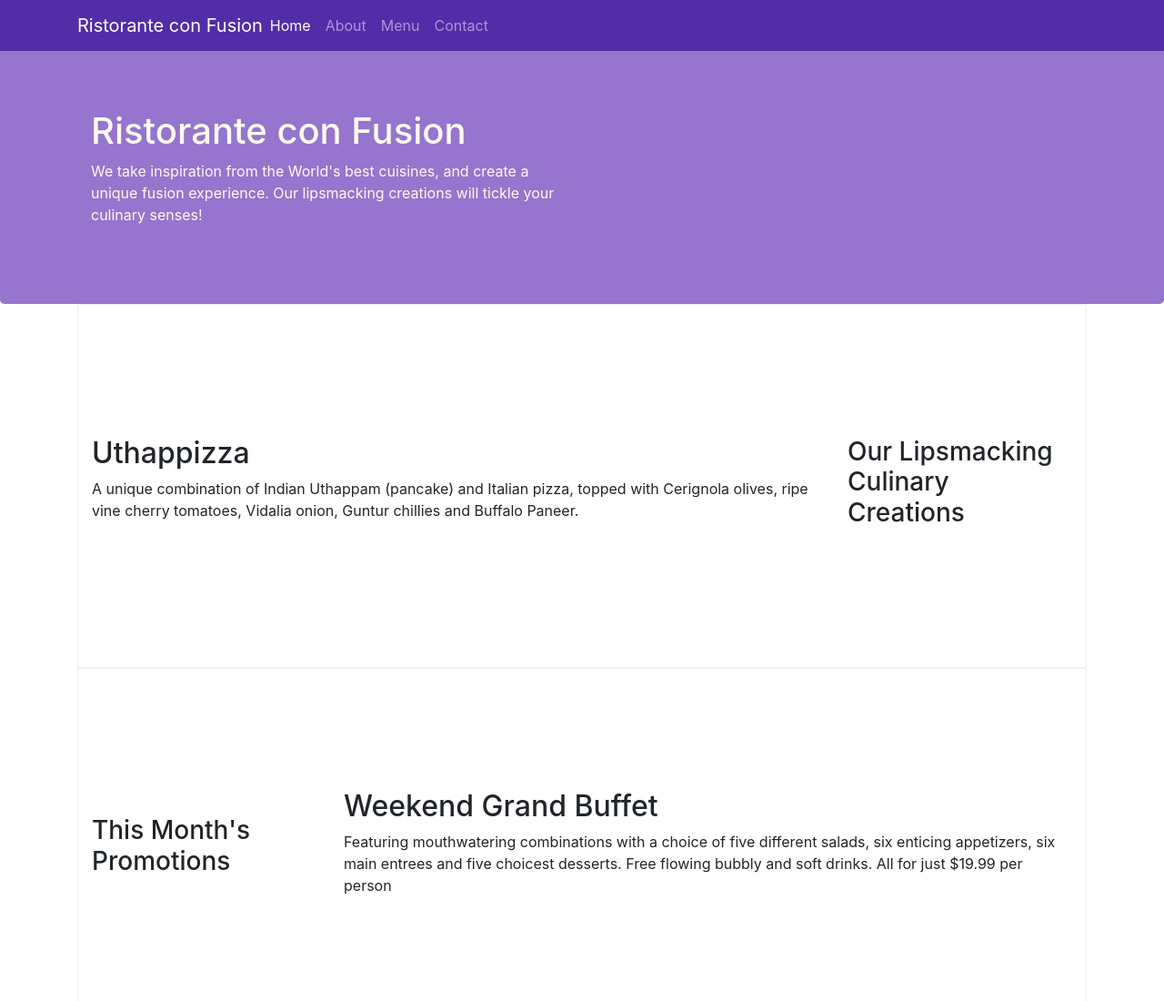
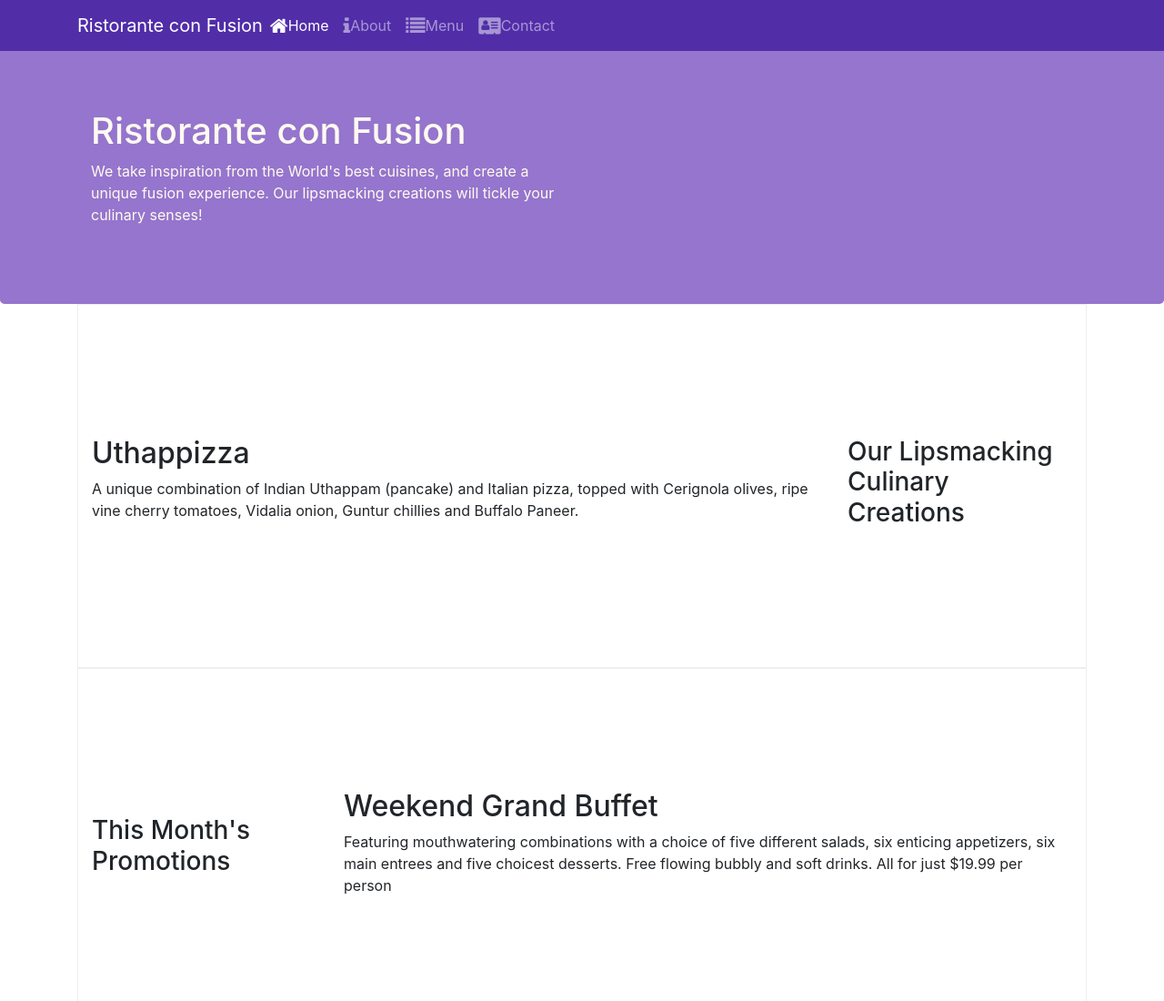
Before and after one commit to Bereket-U/conFusion, a website: page index.html in a window 1280 px wide. Shown: the top 1100 px of the page at 91% size. Drawn offline with nearby package versions, Linux system fonts and the light colour scheme.

Commit message:
Font-Awesome/Bootstrap-social/instal/implemen

```diff
--- a/index.html
+++ b/index.html
@@ -9,6 +9,8 @@
 
      <!-- Bootstrap CSS -->
      <link rel="stylesheet" href="node_modules/bootstrap/dist/css/bootstrap.min.css">
+     <link rel="stylesheet" href="node_modules/font-awesome/css/font-awesome.min.css">
+     <link rel="stylesheet" href="node_modules/bootstrap-social/bootstrap-social.css">
      <link rel="stylesheet" href="css/styles.css">
     <title>Ristorante Con Fusion</title>
 </head>
@@ -22,10 +24,10 @@
             <a class="navbar-brand mr-auto" href="#">Ristorante con Fusion</a>
             <div class="collapse navbar-collapse" id="Navbar">
                 <ul class="navbar-nav mr-auto">
-                  <li class="nav-item active"><a class="nav-link" href="#" >Home</a></li>
-                  <li class="nav-item"><a class="nav-link" href="aboutus.html" >About</a></li>
-                  <li class="nav-item"><a class="nav-link" href="#" >Menu</a></li>
-                  <li class="nav-item"><a class="nav-link" href="#" >Contact</a></li>
+                  <li class="nav-item active"><a class="nav-link" href="#"><span class="fa fa-home fa-lg"></span>Home</a></li>
+                  <li class="nav-item"><a class="nav-link" href="aboutus.html"><span class="fa fa-info fa-lg"></span>About</a></li>
+                  <li class="nav-item"><a class="nav-link" href="#" ><span class="fa fa-list fa-lg"></span>Menu</a></li>
+                  <li class="nav-item"><a class="nav-link" href="#" ><span class="fa fa-address-card fa-lg"></span>Contact</a></li>
                 </ul>
             </div>
         </div>
--- a/package.json
+++ b/package.json
@@ -15,6 +15,8 @@
   },
   "dependencies": {
     "bootstrap": "^4.0.0",
+    "bootstrap-social": "^5.1.1",
+    "font-awesome": "^4.7.0",
     "jquery": "^3.3.1",
     "popper.js": "^1.12.9"
   }
```
Also changed, not shown: aboutus.html (+3 -0 lines), 1 other file.
